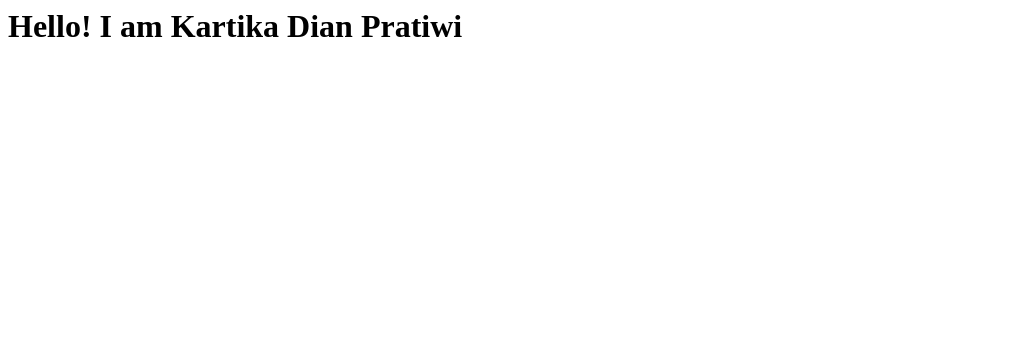
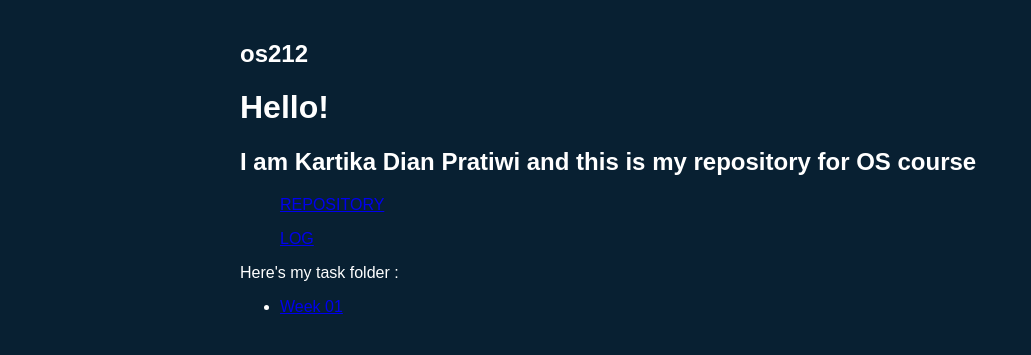
Before and after one commit to kartikadipra/os212, a plain HTML site: page index.html in a window 1280 px wide. Shown: the whole page, without its empty margins (0-1031 px from the left). Drawn offline with Linux system fonts and the light colour scheme.

Commit message:
Updating the text
Add log, repository, week01 hyperlink

```diff
--- a/index.html
+++ b/index.html
@@ -3,10 +3,49 @@
     <meta charset="UTF-8">
     <meta http-equiv="X-UA-Compatible" content="IE=edge">
     <meta name="viewport" content="width=device-width, initial-scale=1.0">
-    <title>Document</title>
-    <link rel="stylesheet" href="styles.css">
+    <title>Kartikadipra's OS Page</title>
 </head>
+<style>
+    body {
+    margin: 0;
+    background: #082032;
+    text-align: left;
+    color: white;
+    font-family: Arial;
+}
+
+.container {
+    width: 800px;
+    margin: auto;
+    /*background-color: #334756;*/
+    padding: 20px;
+}
+
+.header a {
+    text-decoration: none;
+    color: wheat;
+    padding: 3px;
+}
+
+.header a:hover {
+    background-color: lavender;
+    color: lightblue;
+}
+</style>
 <body>
-    <h1>Hello! I am Kartika Dian Pratiwi</h1>
+    <div class="container">
+        <div class="header"></div>
+            <h2>os212</h2>
+            <h1>Hello!</h1>
+            <h2>I am Kartika Dian Pratiwi and this is my repository for OS course</h2>
+            <ul><a href="https://github.com/kartikadipra/os212.git">REPOSITORY</a></ul>
+            <ul><a href="https://github.com/kartikadipra/os212/blob/master/TXT/mylog.txt">LOG</a></ul>
+            <p>Here's my task folder :</p>
+            <ul>
+                <li><a href="https://github.com/kartikadipra/os212/tree/main/Week%2001">Week 01</a></li>
+            </ul>
+        </div>
+        <div></div>
+    </div>
 </body>
 </html>
```
